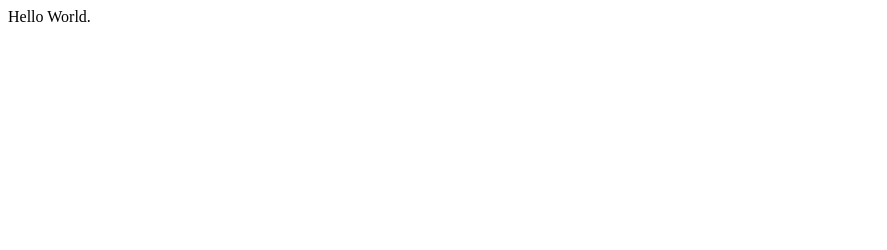
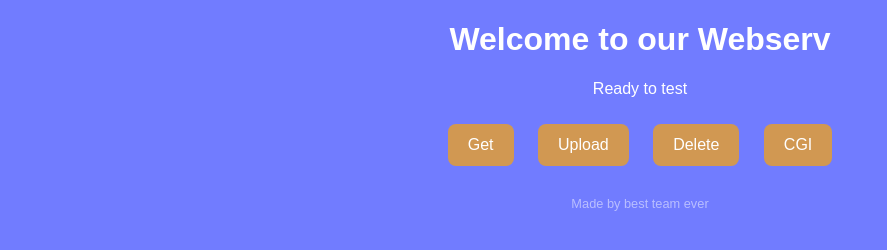
Before and after one commit to Zenaliou/Webserv, a plain HTML site: page www/index.html in a window 1280 px wide. Shown: the whole page, without its empty margins (0-887 px from the left). Drawn offline with Linux system fonts and the light colour scheme.

Commit message:
added page html

```diff
--- a/www/index.html
+++ b/www/index.html
@@ -1,10 +1,102 @@
+<!DOCTYPE html>
 <html lang="fr">
   <head>
-    <title>Titre du document</title>
+    <meta charset="UTF-8">
+    <title>Home Webserv</title>
+    <!-- <link rel="stylesheet" href="style.css">
+    lien vers un style sur une page css utiliser pour plusieurs pages html -->
+
+  <style>
+    body{
+      margin: 0;
+      background: rgba(0, 21, 255, 0.557);
+      color: white;
+      font-family: Arial, Helvetica, sans-serif;
+      justify-content: center;
+      /* centre horizontalement (gauche/droite) */
+      align-items: center;
+      /* centre verticalement (haut/bas) */
+      text-align: center;
+      height: 100vh;
+    }
+
+    footer {
+      margin-top: 20px;
+      font-size: 0.8rem;
+      opacity: 0.5;
+    }
+
+    .links a {
+      display: inline-block;
+      color: white;
+      background: rgba(255, 166, 0, 0.678);
+      margin: 10px;
+      /* ajoute de l'espace autour du bouton, 10px sur tous les cotes */
+      padding: 12px 20px;
+      /* ajoute de l'espace a l'interieur des boutons, 12px en haut/bas, 20px sur la gauche/droite */
+      text-decoration: none;
+      /* enleve le soulignement des liens car pas defaut souligner */
+      border-radius: 8px;
+      /* arrondit les coins, 0px = carre, 8px = un peu arrondi, 50% = rond */
+    }
+  /* table, th, td {
+    border: 1px solid black;
+    border-collapse: collapse; si on ecrit pas ca, ca va faire une bordure double par defaut
+  }
+  th, td {
+    padding: 15px; pour mettre des espaces haut/bas dans les cases du tableau
+  }
+ .my-group{
+  background-color: red;
+ } selecteur de class avec un point
+  #myHeader {
+    color: black;
+    text-align: center;
+    padding: 40px;
+  } quand c'est avec id */
+ </style>
   </head>
   <body>
+    <h1>Welcome to our Webserv</h1>
+    <p>Ready to test</p>
+    <div class="links">
+      <a href="/html/get.html">Get</a>
+      <a href="/html/upload.html">Upload</a>
+      <a href="/uploads">Delete</a>
+      <a href="/cgi-bin/hello.py">CGI</a>
+    </div>
+
+  <footer>
+    <p>Made by best team ever</p>
+  </footer>
+
+    <!-- <h1 id="myHeader">my header</h1>
     <p>
 		Hello World.
+    <a href="https://www.exemple.com/html">visit exemple</a>
+    href pour mettre le lien vers une adresse
+    <table>
+      <tr>
+        <th>colone1</th>
+        <th>colone2</th>
+      </tr>
+      <tr>
+        <td>l1c1</td>
+        <td>l1c2</td>
+      </tr>
+      <tr>
+        <td>l2c1</td>\
+        <td>l2c2</td>
+      </tr>
+    </table>
+    table pour faire un tableau
+    tr pour faire des lignes
+    th pour mettre des entetes de tableau qui sera en gras et centrer par defaut
+    td pour mettre des donnees
+    les bordures du tableau n'apparait pas par defaut, on doit preciser avec le css
     </p>
+    <p class="my-group">this is a paragraph</p> -->
   </body>
 </html>
+
+<!-- sur javascript, on peut acceder a un element avec getElementById("myHeader") -->
```
Also changed, not shown: www/html/get.html (added, +58 -0 lines), www/html/upload.html (added, +61 -0 lines).
